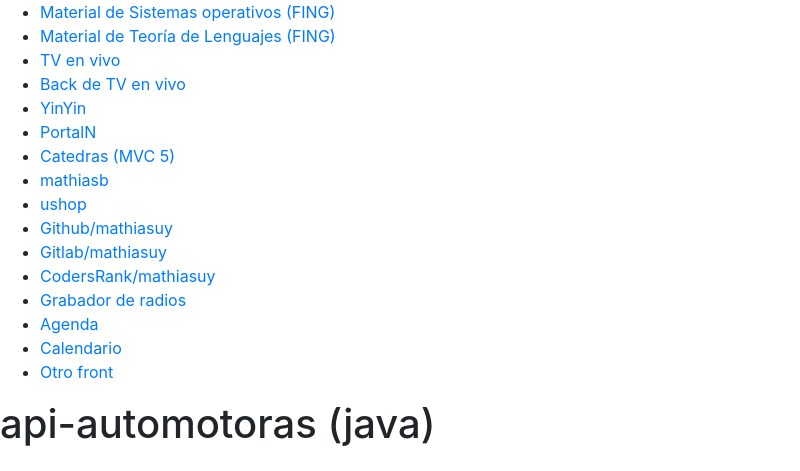
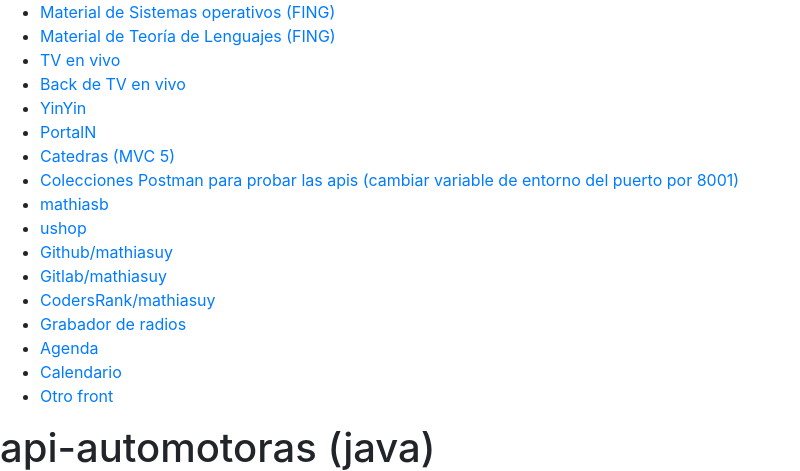
Before and after one commit to mathiasuy/mathiasuy, a PHP site: page / in a window 1280 px wide. Shown: the top 471 px of the page, without its empty margins (0-800 px from the left). Run offline with PHP 8.4, Linux system fonts and the light colour scheme; data that the repository does not hold is empty.

Commit message:
Update index.php

```diff
--- a/index.php
+++ b/index.php
@@ -26,6 +26,7 @@
 		 	<li><a href="http://segundointento.azurewebsites.net">YinYin</a></li>
 		 	<li><a href="http://portaln.azurewebsites.net">PortalN</a></li>
 		 	<li><a href="http://catedras.azurewebsites.net">Catedras (MVC 5)</a></li>
+		 	<li><a href="http://files.mb.uy/api-automotora/postman.7z">Colecciones Postman para probar las apis (cambiar variable de entorno del puerto por 8001)</a></li>
 		 	<li><a href="http://mathiasb.azurewebsites.net">mathiasb</a></li>
 		 	<li><a href="http://ushop.azurewebsites.net">ushop</a></li>
 		 	<li><a href="http://github.com/mathiasuy">Github/mathiasuy</a></li>
```
